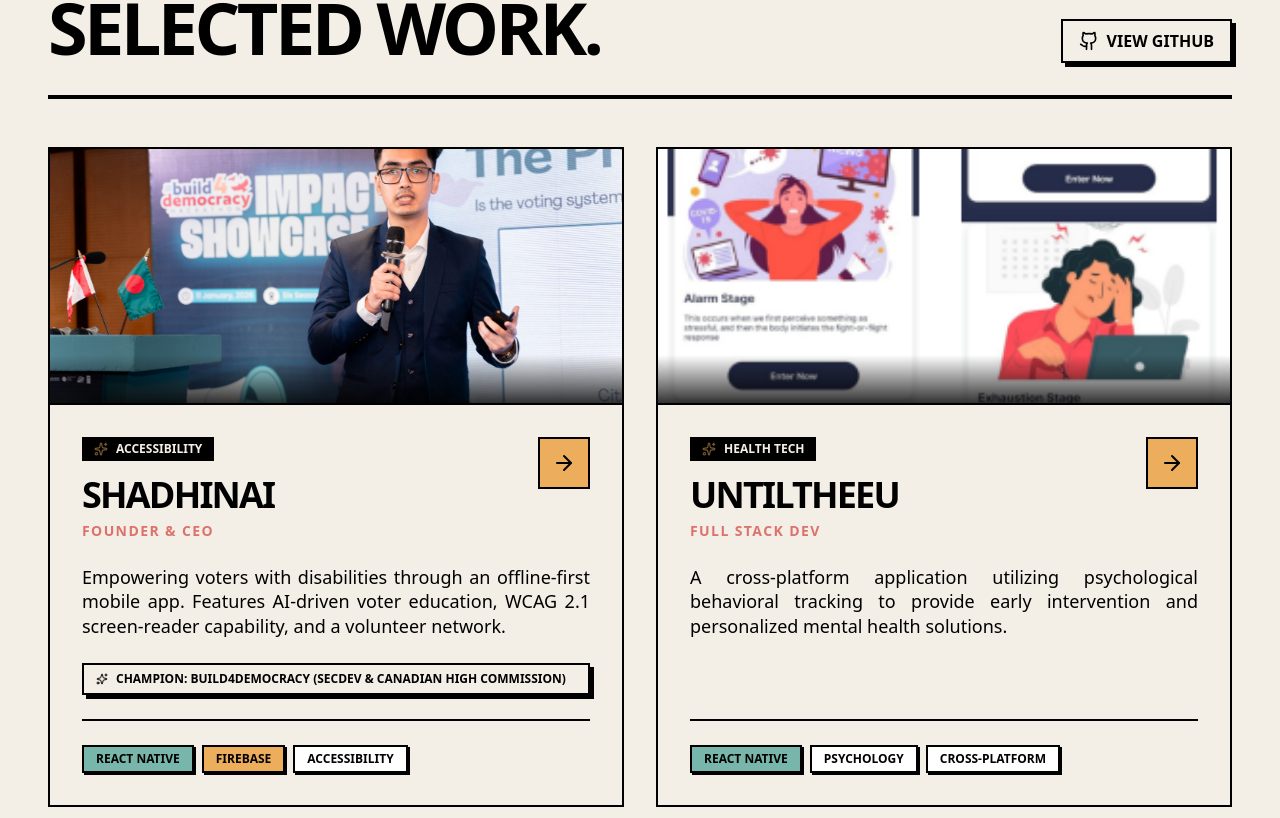
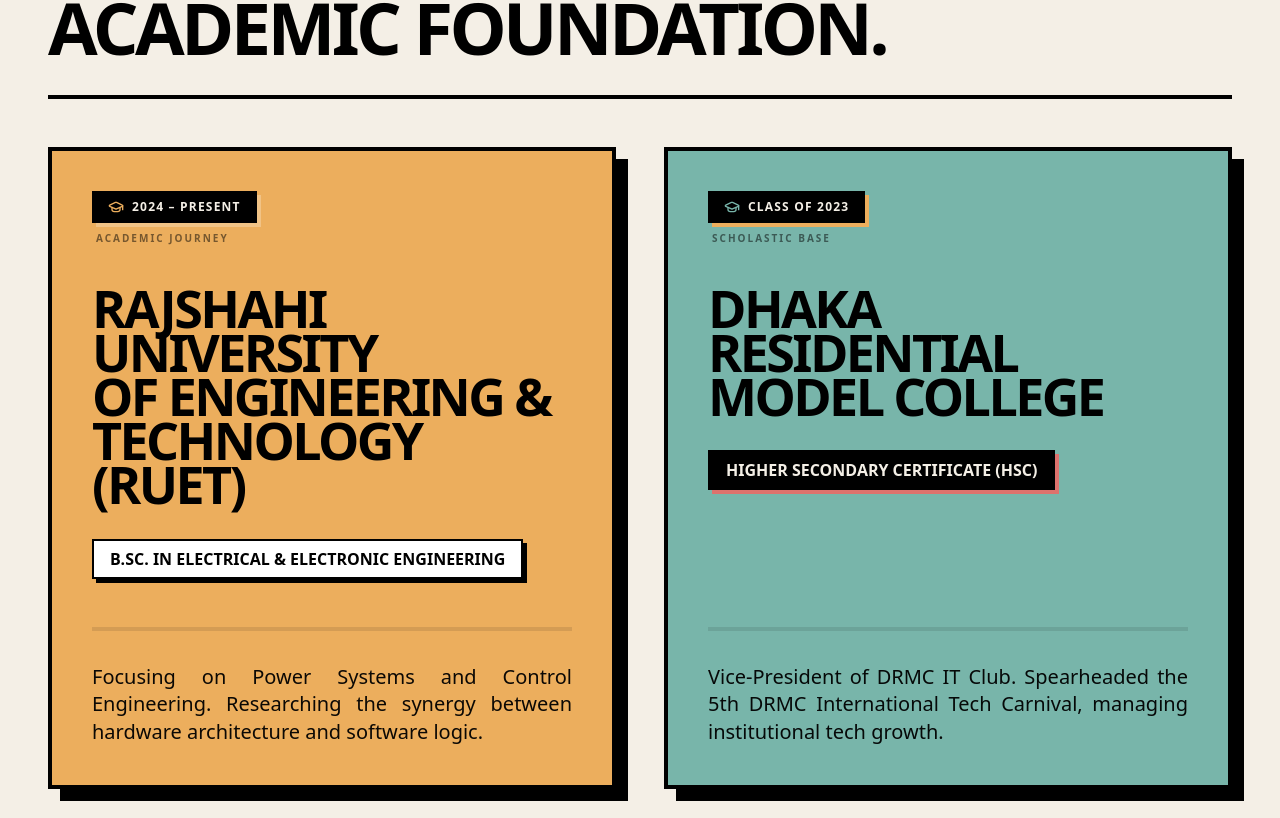
Before and after one commit to MahirDaiyanSafwaan3399/tech-portfolio, a Next.js app: page / in a window 1280 px wide. Shown: the part 3362-4180 px from the top of the page. Built offline with nearby package versions, Linux system fonts and the light colour scheme.

Commit message:
feat: initialize home page with hero, bento grid, and experience sections

```diff
--- a/app/page.tsx
+++ b/app/page.tsx
@@ -5,7 +5,7 @@
 import Navbar from "./components/Navbar";
 import ProjectCard from "./components/ProjectCard";
 import Footer from "./components/Footer/Footer";
-import { ArrowRight, Trophy, Code2, Heart, ExternalLink, Github, Mail, Sparkles } from "lucide-react";
+import { ArrowRight, Trophy, Code2, Heart, ExternalLink, Github, Mail, Sparkles, GraduationCap } from "lucide-react";
 import { BorderBeam } from "./components/ui/BorderBeam";
 import Marquee from "./components/ui/Marquee";
 
@@ -218,6 +218,83 @@
           </div>
         </section>
 
+        {/* EDUCATION SECTION */}
+        <section id="education" className="space-y-8 sm:space-y-12 pb-10">
+          <div className="flex items-end justify-between border-b-4 border-black pb-4 sm:pb-8">
+            <h2 className="text-4xl sm:text-5xl md:text-7xl font-black text-black uppercase tracking-tighter break-words">
+              Academic Foundation.
+            </h2>
+          </div>
+
+          <div className="grid grid-cols-1 lg:grid-cols-2 gap-12">
+            {/* RUET */}
+            <div className="relative group">
+              <div className="absolute inset-0 bg-black translate-x-3 translate-y-3" />
+              <div className="relative bg-[#ECAE5D] border-4 border-black p-8 sm:p-10 h-full flex flex-col justify-between hover:-translate-x-1 hover:-translate-y-1 transition-transform duration-300">
+                <BorderBeam size={300} duration={8} delay={0} borderWidth={2} colorFrom="#111111" colorTo="#f4efe6" className="opacity-0 group-hover:opacity-100 transition-opacity" />
+                <div>
+                  <div className="flex justify-between items-start mb-10">
+                    <div className="flex flex-col gap-2">
+                      <div className="inline-flex items-center gap-2 px-4 py-2 bg-black text-[#f4efe6] text-xs font-black uppercase tracking-widest shadow-[4px_4px_0px_rgba(255,255,255,0.25)]">
+                        <GraduationCap className="w-4 h-4 text-[#ECAE5D]" />
+                        2024 – Present
+                      </div>
+                      <p className="text-[10px] font-black uppercase text-black/50 tracking-[0.2em] pl-1">Academic Journey</p>
+                    </div>
+                  </div>
+
+                  <h3 className="text-4xl sm:text-5xl lg:text-[3.25rem] font-black text-black uppercase leading-[0.85] tracking-tighter mb-8">
+                    Rajshahi University <br /> of Engineering &amp; <br /> Technology (RUET)
+                  </h3>
+                  <div className="flex">
+                    <span className="text-sm sm:text-base font-black text-black bg-white inline-block px-4 py-1.5 border-2 border-black uppercase shadow-[4px_4px_0px_#000]">
+                      B.Sc. in Electrical &amp; Electronic Engineering
+                    </span>
+                  </div>
+                </div>
+                <div className="mt-12 border-t-4 border-black/10 pt-8">
+                  <p className="text-xl font-medium text-black leading-snug text-justify opacity-95">
+                    Focusing on Power Systems and Control Engineering. Researching the synergy between hardware architecture and software logic.
+                  </p>
+                </div>
+              </div>
+            </div>
+
+            {/* DRMC */}
+            <div className="relative group">
+              <div className="absolute inset-0 bg-black translate-x-3 translate-y-3" />
+              <div className="relative bg-[#78B5AA] border-4 border-black p-8 sm:p-10 h-full flex flex-col justify-between hover:-translate-x-1 hover:-translate-y-1 transition-transform duration-300">
+                <BorderBeam size={300} duration={8} delay={2} borderWidth={2} colorFrom="#f4efe6" colorTo="#DD726D" className="opacity-0 group-hover:opacity-100 transition-opacity" />
+                <div>
+                  <div className="flex justify-between items-start mb-10">
+                    <div className="flex flex-col gap-2">
+                      <div className="inline-flex items-center gap-2 px-4 py-2 bg-black text-[#f4efe6] text-xs font-black uppercase tracking-widest shadow-[4px_4px_0px_#ECAE5D]">
+                        <GraduationCap className="w-4 h-4 text-[#78B5AA]" />
+                        Class of 2023
+                      </div>
+                      <p className="text-[10px] font-black uppercase text-black/50 tracking-[0.2em] pl-1">Scholastic Base</p>
+                    </div>
+                  </div>
+
+                  <h3 className="text-4xl sm:text-5xl lg:text-[3.25rem] font-black text-black uppercase leading-[0.85] tracking-tighter mb-8">
+                    Dhaka <br /> Residential <br /> Model College
+                  </h3>
+                  <div className="flex">
+                    <span className="text-sm sm:text-base font-black text-[#f4efe6] bg-black inline-block px-4 py-1.5 border-2 border-black uppercase shadow-[4px_4px_0px_#DD726D]">
+                      Higher Secondary Certificate (HSC)
+                    </span>
+                  </div>
+                </div>
+                <div className="mt-12 border-t-4 border-black/10 pt-8">
+                  <p className="text-xl font-medium text-black leading-snug text-justify opacity-95">
+                    Vice-President of DRMC IT Club. Spearheaded the 5th DRMC International Tech Carnival, managing institutional tech growth.
+                  </p>
+                </div>
+              </div>
+            </div>
+          </div>
+        </section>
+
         {/* PROJECTS SECTION */}
         <section id="projects" className="space-y-8 sm:space-y-12 scroll-mt-32">
           <div className="flex flex-col sm:flex-row items-start sm:items-end justify-between border-b-4 border-black pb-4 sm:pb-8 gap-4">
@@ -296,7 +373,7 @@
                     40th National Table Tennis Championship
                   </h2>
                   <p className="text-xl font-medium text-black max-w-lg leading-snug text-justify">
-                    Represented Rajshahi University of Engineering & Technology (RUET) at the national level under the Bangladesh Table Tennis Federation.
+                    Represented Rajshahi University of Engineering &amp; Technology (RUET) at the national level under the Bangladesh Table Tennis Federation.
                   </p>
                   <p className="text-lg font-medium text-black max-w-lg leading-snug text-justify">
                     Stepping onto the court was a testament to months of discipline. It reminds me that whether building a complex circuit or engaging in a high-speed rally, success is built on <span className="bg-[#f4efe6] px-1 border-2 border-black font-bold">precision and persistence.</span>
@@ -319,7 +396,6 @@
             </div>
           </div>
         </section>
-
         {/* FOOTER */}
         <div id="contact" className="w-full border-t-4 border-black mt-32">
           <Footer />
```
